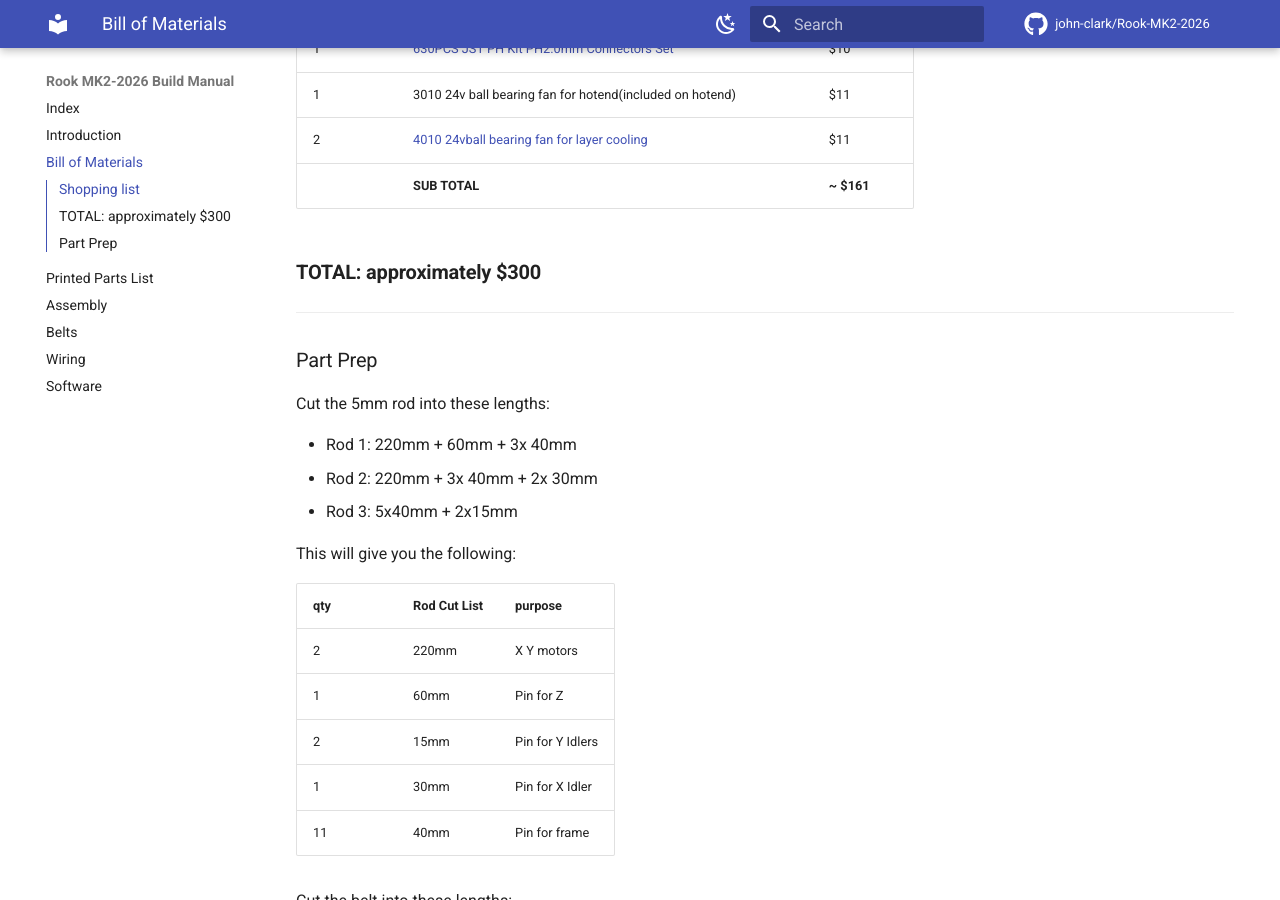
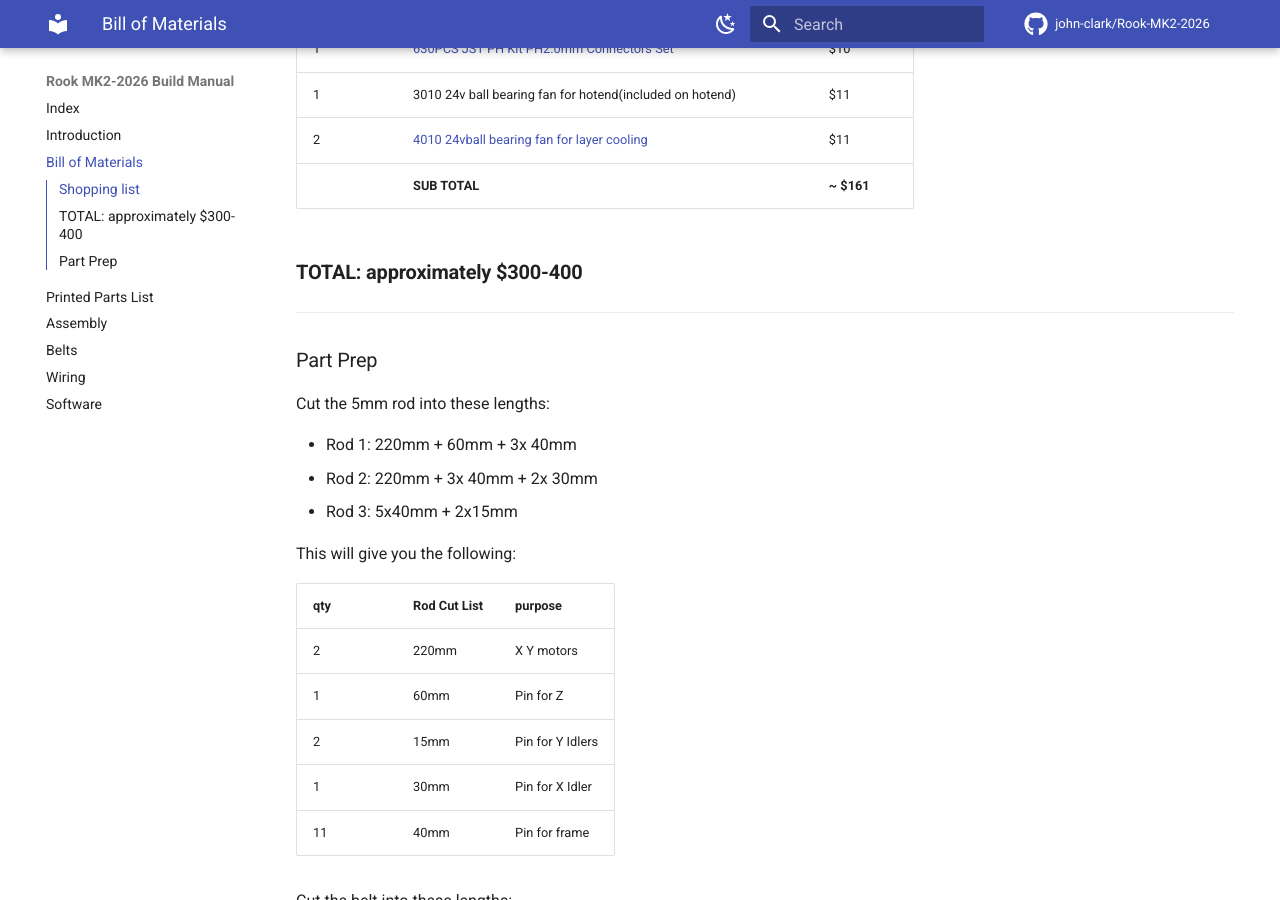
Before and after one commit to john-clark/Rook-MK2-2026, an MkDocs documentation site: the page built from docs/bom.md, in a window 1280 px wide and 900 px high, scrolled down 2162 px. Built offline with MkDocs 1.6.1 and Material for MkDocs 9.7.7, drawn with Linux system fonts in a browser that asks for light colours; comment, search, counter and statistics services are not loaded.

Commit message:
Update bom.md

```diff
--- a/docs/bom.md
+++ b/docs/bom.md
@@ -60,7 +60,7 @@ The purchasing suggestions here will have leftover parts to start your next proj
 | 2 | [4010 24vball bearing fan for layer cooling](https://www.amazon.com/dp/B07L2WTH7H) | $11 |
 | | **SUB TOTAL** | **~ $161** |
 
-### **TOTAL: approximately $300**
+### **TOTAL: approximately $300-400**
 
 ---
 
```
